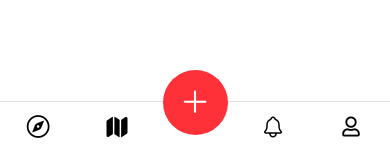
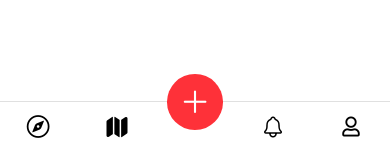
Before and after one commit to singhrahulism/vocally-maps, a React Native app: screen /Home in a window 390 px wide. Shown: the part 693-857 px from the top of the page. Built offline with nearby package versions, Linux system fonts and the light colour scheme.

Commit message:
fixed ActionButton width

```diff
--- a/src/components/buttons/ActionButton.js
+++ b/src/components/buttons/ActionButton.js
@@ -2,7 +2,7 @@ import React from 'react'
 import { Text, View, StyleSheet, Dimensions } from 'react-native'
 import { AntDesign } from '@expo/vector-icons';
 
-const BUTTON_WIDTH = Dimensions.get('window').width/6
+const BUTTON_WIDTH = Dimensions.get('window').width/7
 
 const ActionButton = () => {
     return <View style={styles.container}>
```
